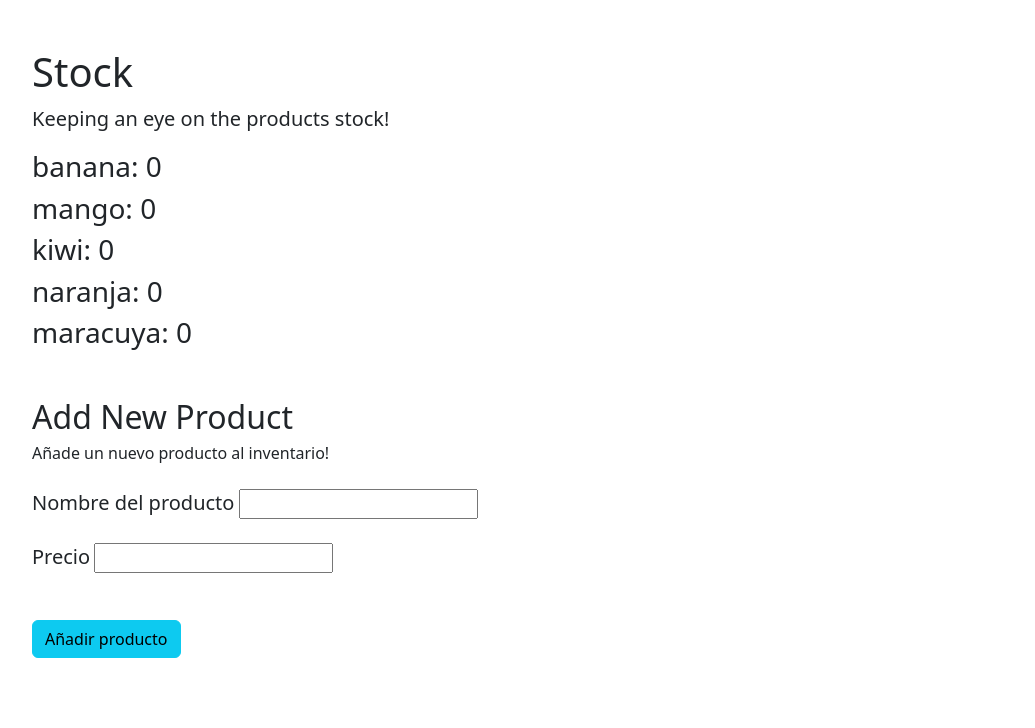
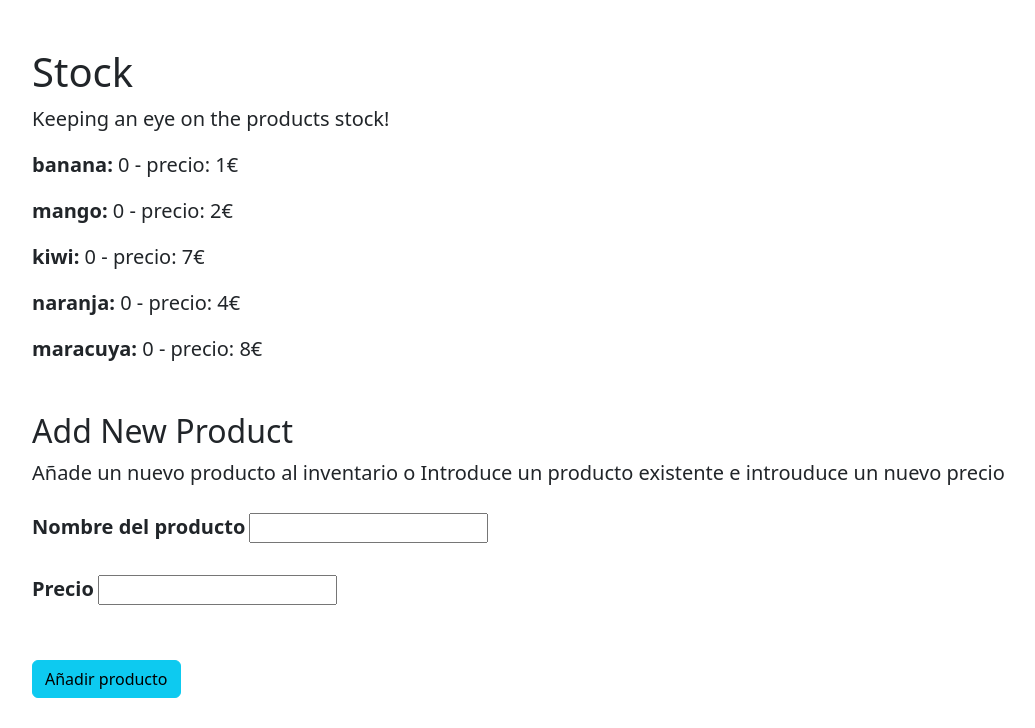
Before and after one commit to isaacsxms/Flask, a Flask app: page /productos in a window 1280 px wide. Shown: the part 56-784 px from the top of the page, without its empty margins (16-1051 px from the left). Run offline with Flask 3, Linux system fonts and the light colour scheme.

Commit message:
update product price

```diff
--- a/forms.py
+++ b/forms.py
@@ -1,6 +1,6 @@
 from flask_wtf import FlaskForm
 from wtforms import SelectMultipleField, StringField, IntegerField, SubmitField
-from wtforms.validators import DataRequired
+from wtforms.validators import DataRequired, NumberRange
 
 class PurchaseForm(FlaskForm):
     producto = SelectMultipleField('Producto', choices=["banana", "mango", "naranja", "maracuya", "kiwi"])
@@ -10,4 +10,4 @@ class AddProductForm(FlaskForm):
 
 class CreateProductForm(FlaskForm):
     name = StringField('Nombre del producto', validators=[DataRequired()])
-    price = IntegerField('Precio', validators=[DataRequired()])
+    price = IntegerField('Precio', validators=[DataRequired(), NumberRange(min=1)])
--- a/routes.py
+++ b/routes.py
@@ -15,14 +15,24 @@ def productos():
 
     if request.method == "POST":
         if form.validate_on_submit():
-            new_product = Producto(
-                name=form.name.data,
-                stock=0,  # We set stock to 0 by default, makes no sense to add stock if no albaran has been ordered
-                price=form.price.data
-            )
-            db.session.add(new_product)
-            db.session.commit()
-            print('Nuevo producto añadido correctamente')
+            # Check if the submitted product name already exists
+            existing_product = Producto.query.filter_by(name=form.name.data).first()
+
+            if existing_product:
+                # Update the price of the product
+                existing_product.price = form.price.data
+                db.session.commit()
+                print('Precio del producto actualizado correctamente')
+            else:
+                # Create new product
+                new_product = Producto(
+                    name=form.name.data,
+                    stock=0,  # We set stock to 0 by default, makes no sense to add stock if no albaran has been ordered
+                    price=form.price.data
+                )
+                db.session.add(new_product)
+                db.session.commit()
+                print('Nuevo producto añadido correctamente')
             return redirect(url_for('main.productos'))
         else:
             print('Error al añadir el producto. Por favor, intente nuevamente.')
--- a/templates/productos.html
+++ b/templates/productos.html
@@ -10,7 +10,7 @@ Productos
     {% for producto in productos %}
     <article>
         <header>
-            <h3>{{ producto.name }}: {{ producto.stock }}</h3>
+            <p class="blockquote"><b>{{ producto.name }}:</b> {{ producto.stock }} - precio: {{ producto.price }}€</p>
         </header>
     </article>
     {% else %}
@@ -18,15 +18,15 @@ Productos
     {% endfor %}
 
     <h2 class="mt-5">Add New Product</h2>
-    <h6 class="mb-4">Añade un nuevo producto al inventario!</h6>
+    <p class="mb-4 blockquote">Añade un nuevo producto al inventario o Introduce un producto existente e introuduce un nuevo precio</p>
         <form method="post">
             {{ form.hidden_tag() }}
             <div class="mb-2">
-                <label class="blockquote">{{ form.name.label }}</label>
+                <label class="blockquote"><b>{{ form.name.label }}</b></label>
                 {{ form.name }}
             </div>
             <div class="mb-2">
-                <label class="blockquote">{{ form.price.label }}</label>
+                <label class="blockquote"><b>{{ form.price.label }}</b></label>
                 {{ form.price }}
             </div>
             <input type="submit" class="mt-4 btn btn-info" value="Añadir producto"/>
```
Also changed, not shown: instance/db.sqlite.
